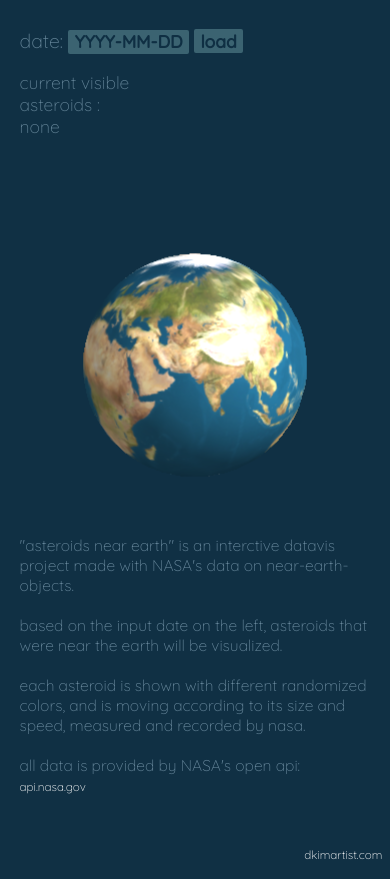
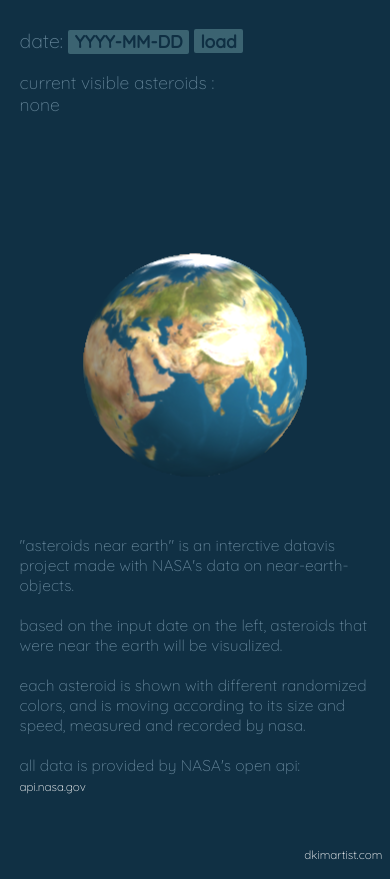
Before and after one commit to ira77kim/asteroids-near-earth, a plain HTML site: page index.html in a window 390 px wide. Shown: the part 56-935 px from the top of the page. Drawn offline with nearby package versions, Linux system fonts and the light colour scheme.

Commit message:
Update styles.css

```diff
--- a/css/styles.css
+++ b/css/styles.css
@@ -127,7 +127,7 @@ a{
   p{
     margin:0vw;
     font-size:4.5vw;
-    width:31vw;
+    width:50vw;
     color:#608094;
 
   }
```
